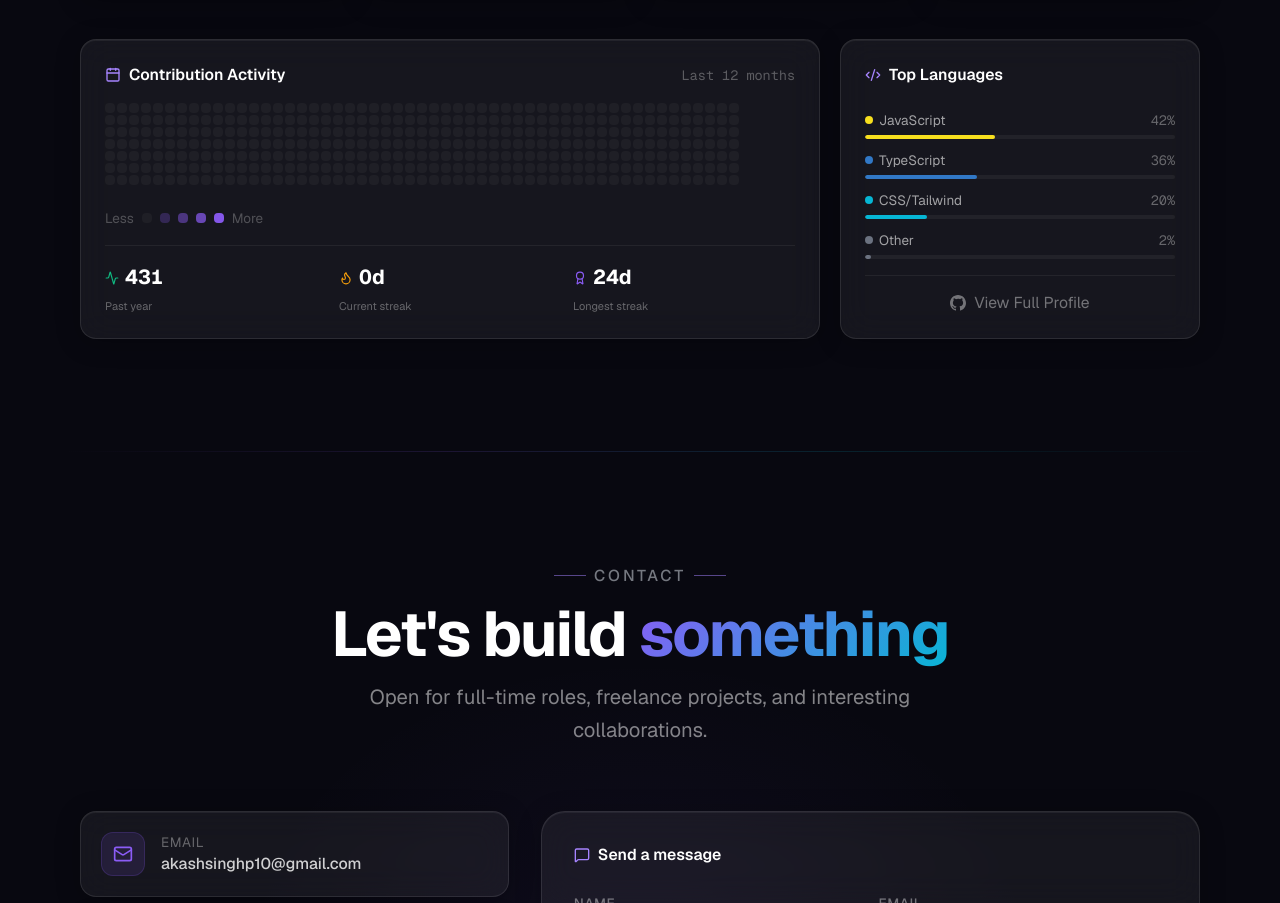
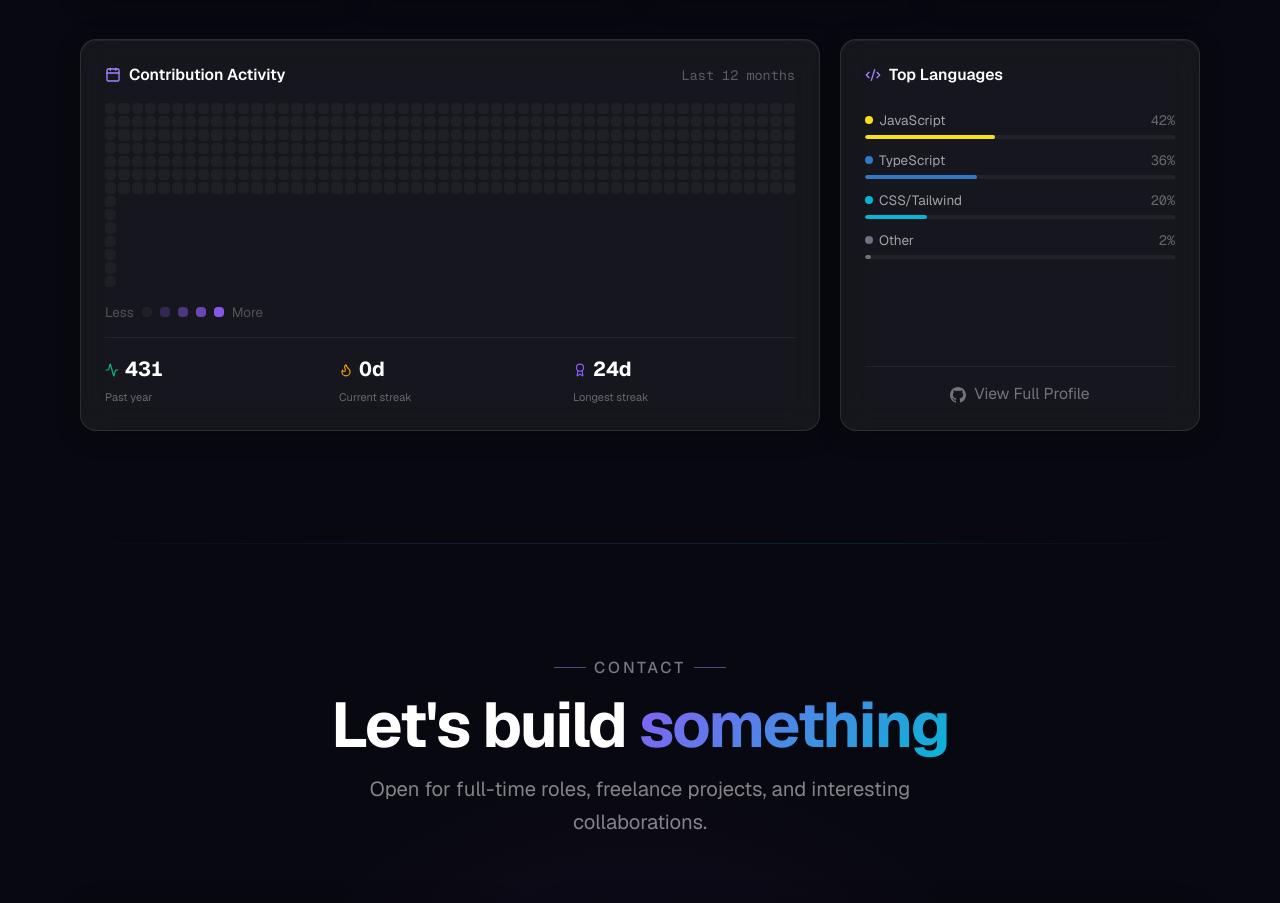
Before and after one commit to Akash-0310/Portfolio, a Next.js app: page / in a window 1280 px wide. Shown: the part 6179-7082 px from the top of the page. Built offline with nearby package versions, Linux system fonts and the light colour scheme; no server answers.

Commit message:
fix: github contribution grid fills full box width

```diff
--- a/src/components/sections/GitHubStats.tsx
+++ b/src/components/sections/GitHubStats.tsx
@@ -110,20 +110,24 @@ export function GitHubStats() {
               <span className="text-xs text-white/30 font-mono">Last 12 months</span>
             </div>
 
-            <div className="overflow-x-auto pb-2">
-              <div className="flex gap-0.5" style={{ minWidth: 'fit-content' }}>
+            <div
+              className="w-full"
+              style={{ display: 'grid', gridTemplateColumns: 'repeat(52, 1fr)', gap: '2px' }}
+            >
               {weeks.map((week, weekIdx) => (
                 <div key={weekIdx} className="flex flex-col gap-0.5">
                   {week.map((level, dayIdx) => (
                     <div
                       key={dayIdx}
-                        className="w-2.5 h-2.5 rounded-sm"
-                        style={{ background: INTENSITY_COLORS[level] || INTENSITY_COLORS[0] }}
+                      className="rounded-sm w-full"
+                      style={{
+                        aspectRatio: '1',
+                        background: INTENSITY_COLORS[level] || INTENSITY_COLORS[0],
+                      }}
                     />
                   ))}
                 </div>
               ))}
-              </div>
             </div>
 
             <div className="flex items-center gap-2 text-xs text-white/25">
```
Lines whose indentation alone changed are shown as unchanged.
